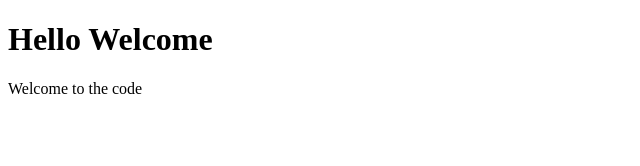
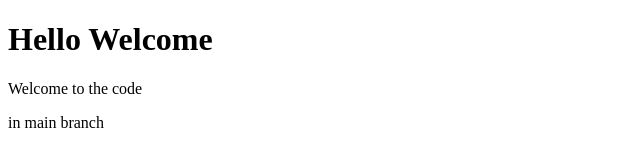
Before and after one commit to Revathi-Anandhan/FirstProject, a plain HTML site: page index.html in a window 1280 px wide. Shown: the whole page, without its empty margins (0-640 px from the left). Drawn offline with Linux system fonts and the light colour scheme.

Commit message:
changed in main branch

```diff
--- a/index.html
+++ b/index.html
@@ -8,5 +8,6 @@
 <body>
     <h1>Hello Welcome</h1>
     <p>Welcome to the code</p>
+    <p>in main branch</p>
 </body>
 </html>
```
